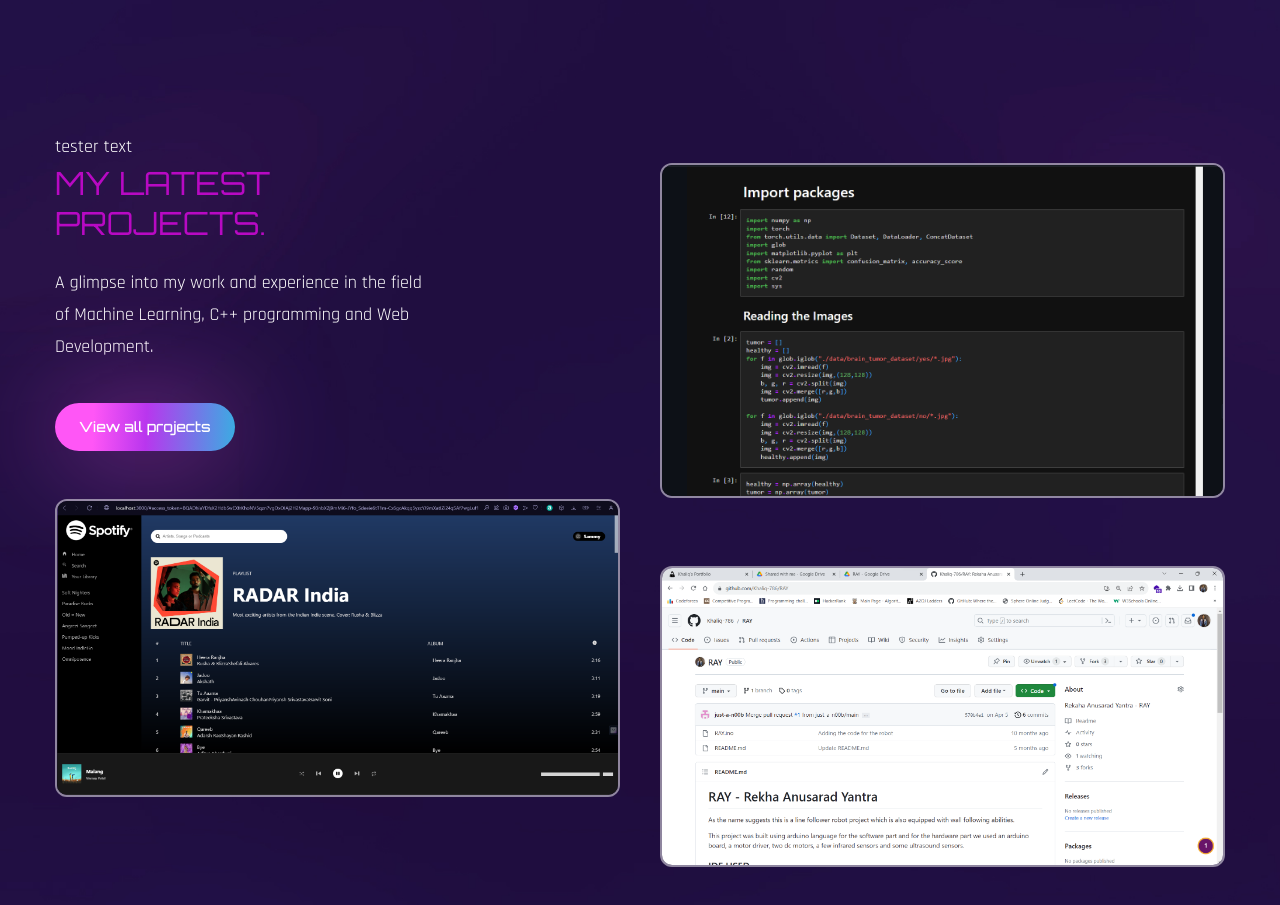
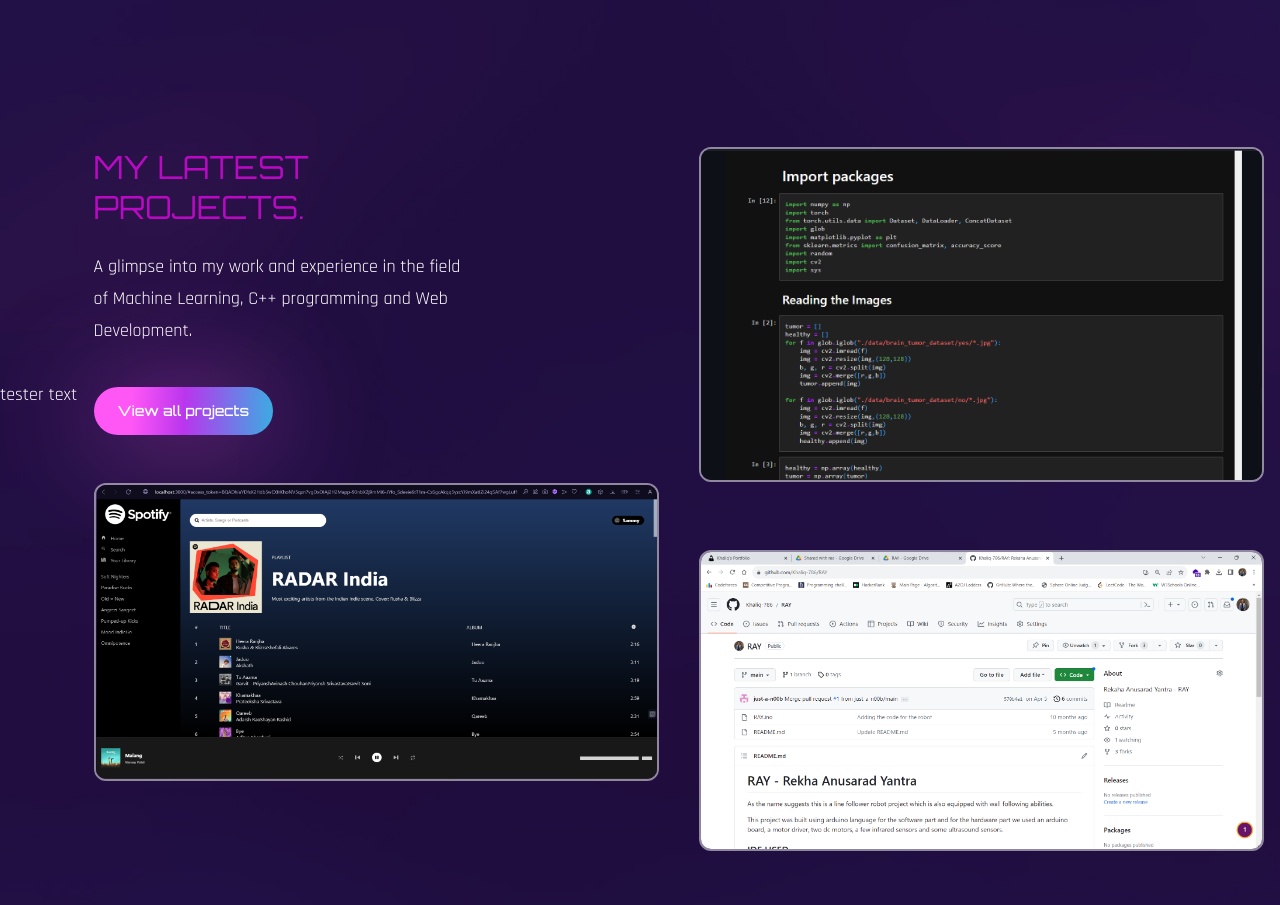
Before and after one commit to samarthsarkar/Portfolio, a React (Create React App) app: page / in a window 1280 px wide. Shown: the part 3660-4565 px from the top of the page. Built offline with nearby package versions, Linux system fonts and the light colour scheme; the HTML template or start-up script is replaced by a standard one; a web font is replaced by a local one.

Commit message:
code debug

```diff
--- a/src/components/Work.js
+++ b/src/components/Work.js
@@ -8,10 +8,12 @@
 const Work = () => {
   return (
     <section className="section" id="work">
+      <h2>tester text</h2>
       <div className="container mt-52 mx-auto">
-      <h2>tester text</h2>
+      {/* inside project class */}
         <div className="flex flex-col lg:flex-row gap-x-10">
           <div className="flex-1 flex flex-col gap-y-12 mb-10 lg:mb-0">
+            {/* left aligned */}
             <div>
               <h2 className="h2 leading-tight text-accent">
                 My Latest <br />
```
